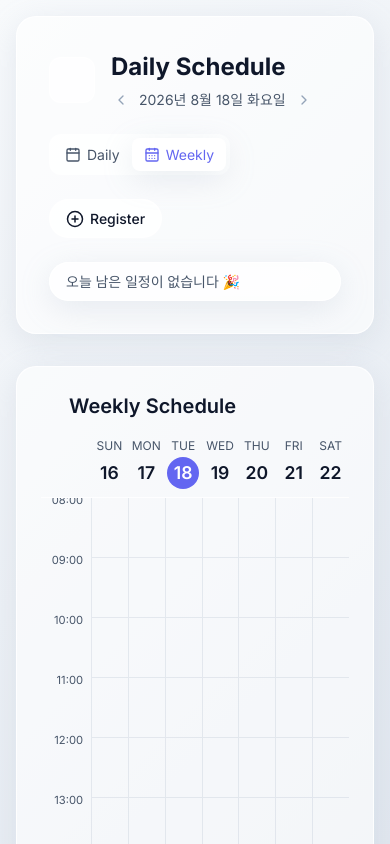
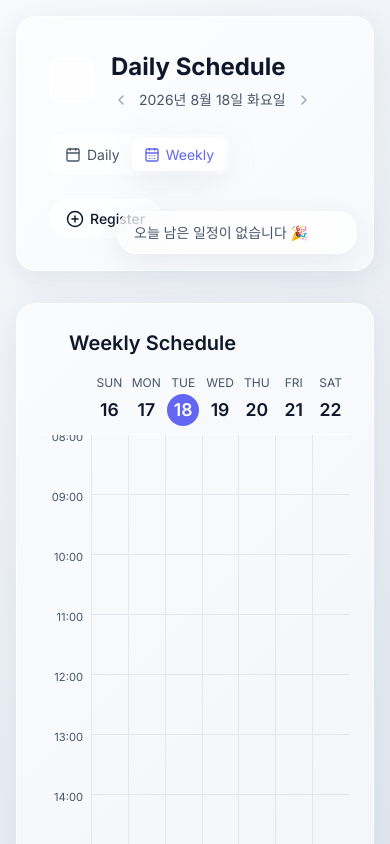
Before and after one commit to myheartjjh-cloud/planner, a React (Vite) app: page / in a window 390 px wide. Shown: the top 844 px of the page. Built offline with nearby package versions, Linux system fonts and the light colour scheme; no server answers.

Commit message:
style: make schedule container a fixed widget

```diff
--- a/src/components/Header.css
+++ b/src/components/Header.css
@@ -118,13 +118,28 @@
 }
 
 .current-schedule-container {
+  position: fixed;
+  bottom: 24px;
+  right: 24px;
+  z-index: 1000;
+  background: rgba(255, 255, 255, 0.85);
+  backdrop-filter: blur(16px);
+  -webkit-backdrop-filter: blur(16px);
+  border: 1px solid var(--glass-border);
+  box-shadow: 0 8px 32px rgba(0, 0, 0, 0.1);
   min-width: 280px;
-  padding: 8px 16px;
-  border-radius: var(--radius-md);
+  padding: 12px 20px;
+  border-radius: var(--radius-lg);
   display: flex;
   flex-direction: column;
   align-items: flex-start;
-  gap: 4px;
+  gap: 8px;
+  transition: transform 0.3s ease, box-shadow 0.3s ease;
+}
+
+.current-schedule-container:hover {
+  transform: translateY(-4px);
+  box-shadow: 0 12px 40px rgba(0, 0, 0, 0.15);
 }
 
 .current-schedule {
@@ -172,7 +187,9 @@
     flex-wrap: wrap;
   }
   .current-schedule-container {
-    width: 100%;
-    justify-content: center;
+    bottom: 16px;
+    right: 16px;
+    min-width: 240px;
+    padding: 10px 16px;
   }
 }
```
